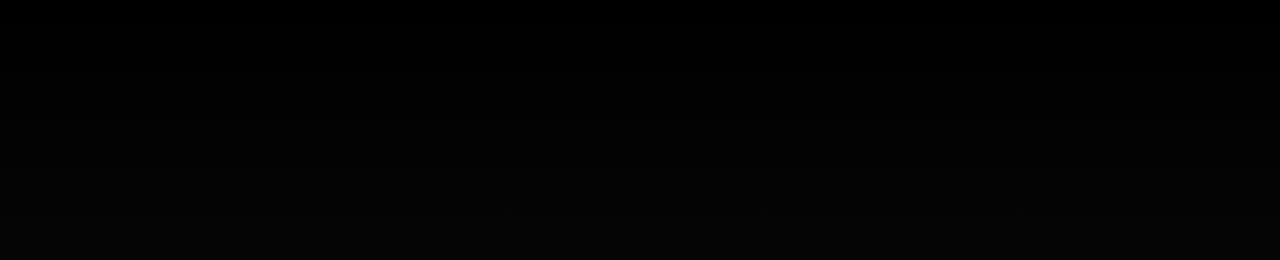
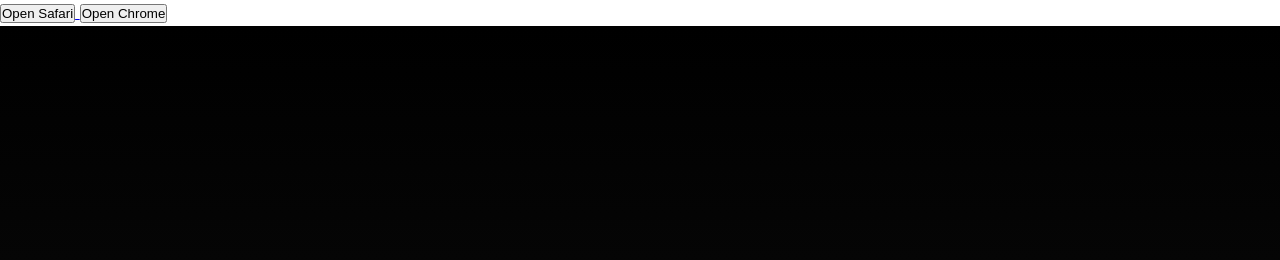
Before and after one commit to innovationKid/innovationKid.github.io, a plain HTML site: page index.html in a window 1280 px wide. Shown: the top 260 px of the page. Drawn offline with Linux system fonts and the light colour scheme.

Commit message:
updates
updates

```diff
--- a/index.html
+++ b/index.html
@@ -7,6 +7,13 @@
   <link rel="stylesheet" href="style.css" />
 </head>
 <body>
+    <a href="https://api.whatsapp.com/send/?phone=919495339682&text=I+would+like+to+book+%2AAbhyangam%2A+-+Duration%3A+60+min%0A₹1500&type=phone_number&app_absent=0">
+      <button type="Correct">Open Safari</button>
+    </a>
+    <a href="https://api.whatsapp.com/send/?phone=919495339682&text=I+would+like+to+book+%2AAbhyangam%2A+-+Duration%3A+60+min%0A%E2%82%B91500&type=phone_number&app_absent=0">
+      <button type="button">Open Chrome</button>
+    </a>
+
   <!-- HERO SECTION -->
   <header class="hero">
     <div class="content">
```
